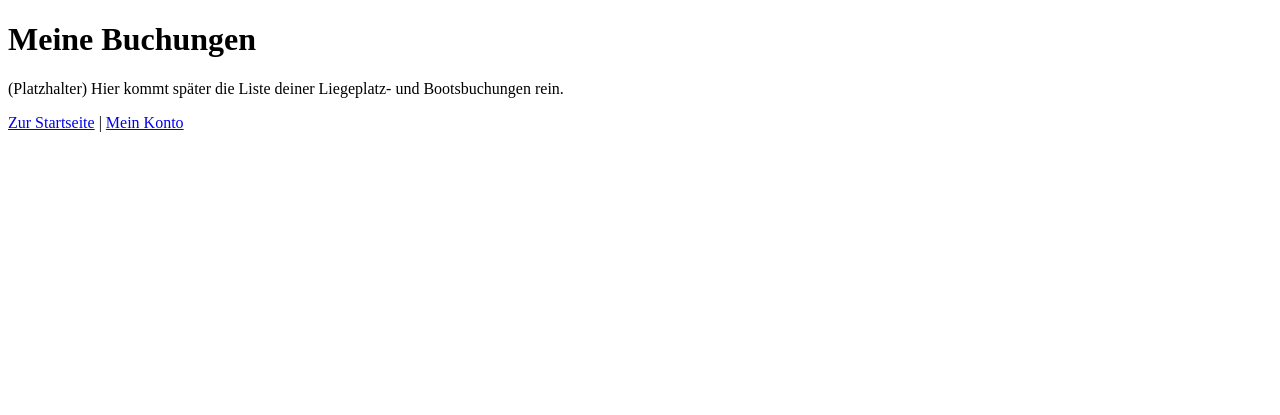
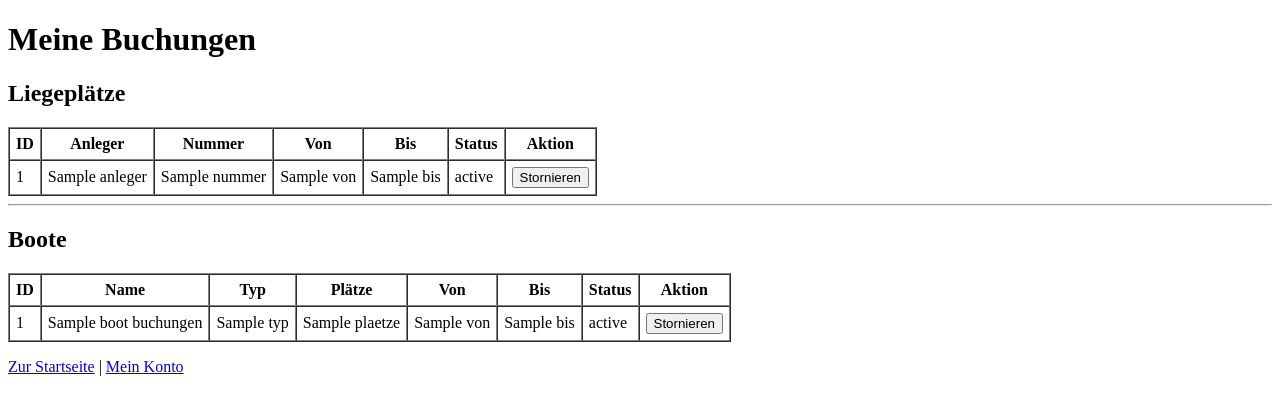
Before and after one commit to Mephti/Buchungssoftware, a CodeIgniter 4 app: the page made by app/Views/account/bookings.php in a window 1280 px wide. Shown: the top 415 px of the page. Run offline with PHP 8.4 and a stand-in for CodeIgniter, Linux system fonts and the light colour scheme; the template is opened without the code that fills it: most values are stand-ins (such as "Sample title", 1, 10 or a date in 2020); some libraries are stand-ins or nearby versions.

Commit message:
Meine Buchungen

```diff
--- a/app/Config/Routes.php
+++ b/app/Config/Routes.php
@@ -18,6 +18,7 @@ $routes->post('register', 'AuthController::register');
 
 $routes->get('mein-konto', 'AccountController::index');
 $routes->get('meine-buchungen', 'AccountController::bookings');
+$routes->post('meine-buchungen/storno', 'AccountController::cancelBooking');
 
 $routes->post('buchung/auswahl', 'BookingController::select');
 $routes->get('buchung/weiter', 'BookingController::next');
--- a/app/Views/account/bookings.php
+++ b/app/Views/account/bookings.php
@@ -7,7 +7,97 @@
     <p style="color:green;"><?= esc($success) ?></p>
 <?php endif; ?>
 
-<p>(Platzhalter) Hier kommt später die Liste deiner Liegeplatz- und Bootsbuchungen rein.</p>
+<h2>Liegeplätze</h2>
+<?php if (empty($liegeplatzBuchungen)): ?>
+    <p>Keine Liegeplatz-Buchungen vorhanden.</p>
+<?php else: ?>
+    <table border="1" cellpadding="6" cellspacing="0">
+        <thead>
+        <tr>
+            <th>ID</th>
+            <th>Anleger</th>
+            <th>Nummer</th>
+            <th>Von</th>
+            <th>Bis</th>
+            <th>Status</th>
+            <th>Aktion</th>
+        </tr>
+        </thead>
+        <tbody>
+        <?php foreach ($liegeplatzBuchungen as $b): ?>
+            <tr>
+                <td><?= esc($b['bid']) ?></td>
+                <td><?= esc($b['anleger']) ?></td>
+                <td><?= esc($b['nummer']) ?></td>
+                <td><?= esc($b['von']) ?></td>
+                <td><?= esc($b['bis']) ?></td>
+                <td><?= esc($b['status']) ?></td>
+                <td>
+                    <?php if (($b['status'] ?? '') !== 'storniert'): ?>
+                        <form method="post" action="<?= site_url('meine-buchungen/storno') ?>" style="display:inline;">
+                            <input type="hidden" name="type" value="liegeplatz">
+                            <input type="hidden" name="id" value="<?= esc($b['bid']) ?>">
+                            <button type="submit" onclick="return confirm('Diese Liegeplatz-Buchung wirklich stornieren?')">
+                                Stornieren
+                            </button>
+                        </form>
+                    <?php else: ?>
+                        —
+                    <?php endif; ?>
+                </td>
+            </tr>
+        <?php endforeach; ?>
+        </tbody>
+    </table>
+<?php endif; ?>
+
+<hr>
+
+<h2>Boote</h2>
+<?php if (empty($bootBuchungen)): ?>
+    <p>Keine Boot-Buchungen vorhanden.</p>
+<?php else: ?>
+    <table border="1" cellpadding="6" cellspacing="0">
+        <thead>
+        <tr>
+            <th>ID</th>
+            <th>Name</th>
+            <th>Typ</th>
+            <th>Plätze</th>
+            <th>Von</th>
+            <th>Bis</th>
+            <th>Status</th>
+            <th>Aktion</th>
+        </tr>
+        </thead>
+        <tbody>
+        <?php foreach ($bootBuchungen as $b): ?>
+            <tr>
+                <td><?= esc($b['bbid']) ?></td>
+                <td><?= esc($b['name']) ?></td>
+                <td><?= esc($b['typ']) ?></td>
+                <td><?= esc($b['plaetze']) ?></td>
+                <td><?= esc($b['von']) ?></td>
+                <td><?= esc($b['bis']) ?></td>
+                <td><?= esc($b['status']) ?></td>
+                <td>
+                    <?php if (($b['status'] ?? '') !== 'storniert'): ?>
+                        <form method="post" action="<?= site_url('meine-buchungen/storno') ?>" style="display:inline;">
+                            <input type="hidden" name="type" value="boot">
+                            <input type="hidden" name="id" value="<?= esc($b['bbid']) ?>">
+                            <button type="submit" onclick="return confirm('Diese Boot-Buchung wirklich stornieren?')">
+                                Stornieren
+                            </button>
+                        </form>
+                    <?php else: ?>
+                        —
+                    <?php endif; ?>
+                </td>
+            </tr>
+        <?php endforeach; ?>
+        </tbody>
+    </table>
+<?php endif; ?>
 
 <p>
     <a href="<?= site_url('/') ?>">Zur Startseite</a> |
```
Also changed, not shown: app/Controllers/AccountController.php (+95 -1 lines).
